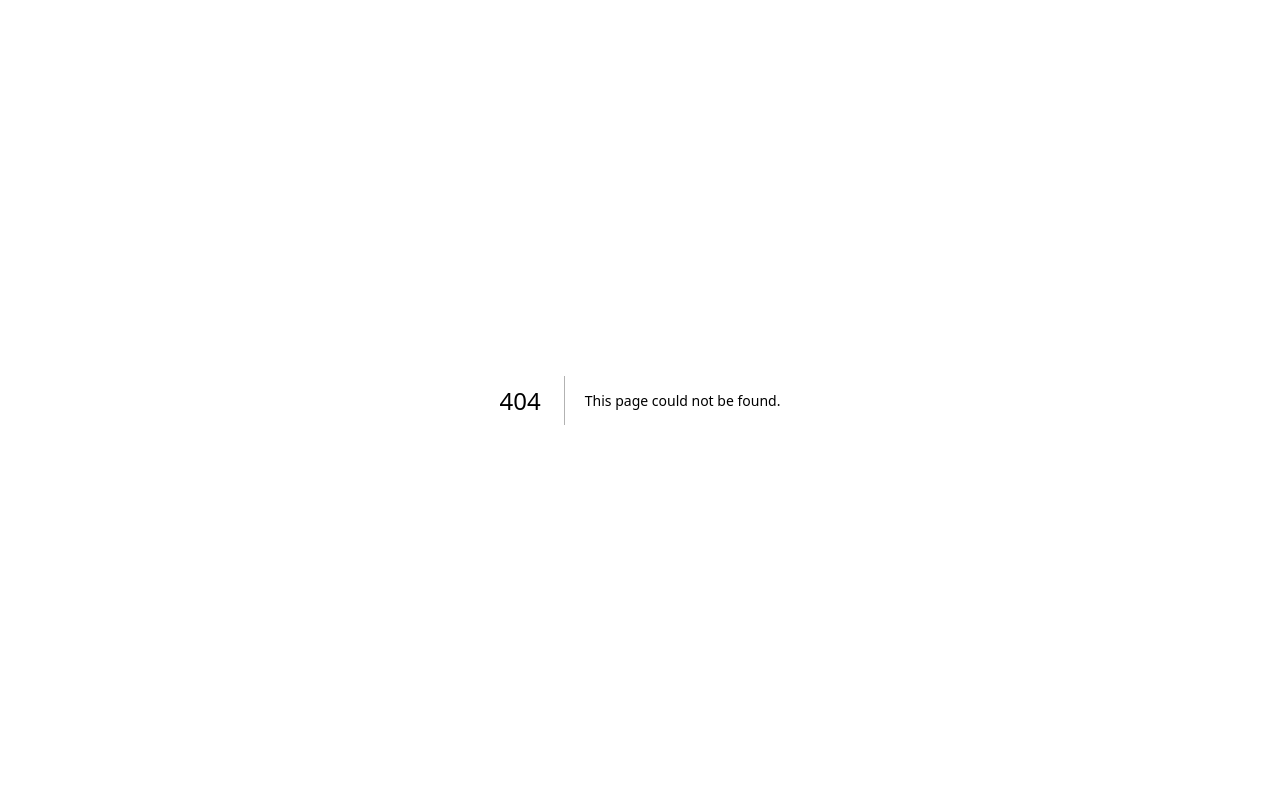
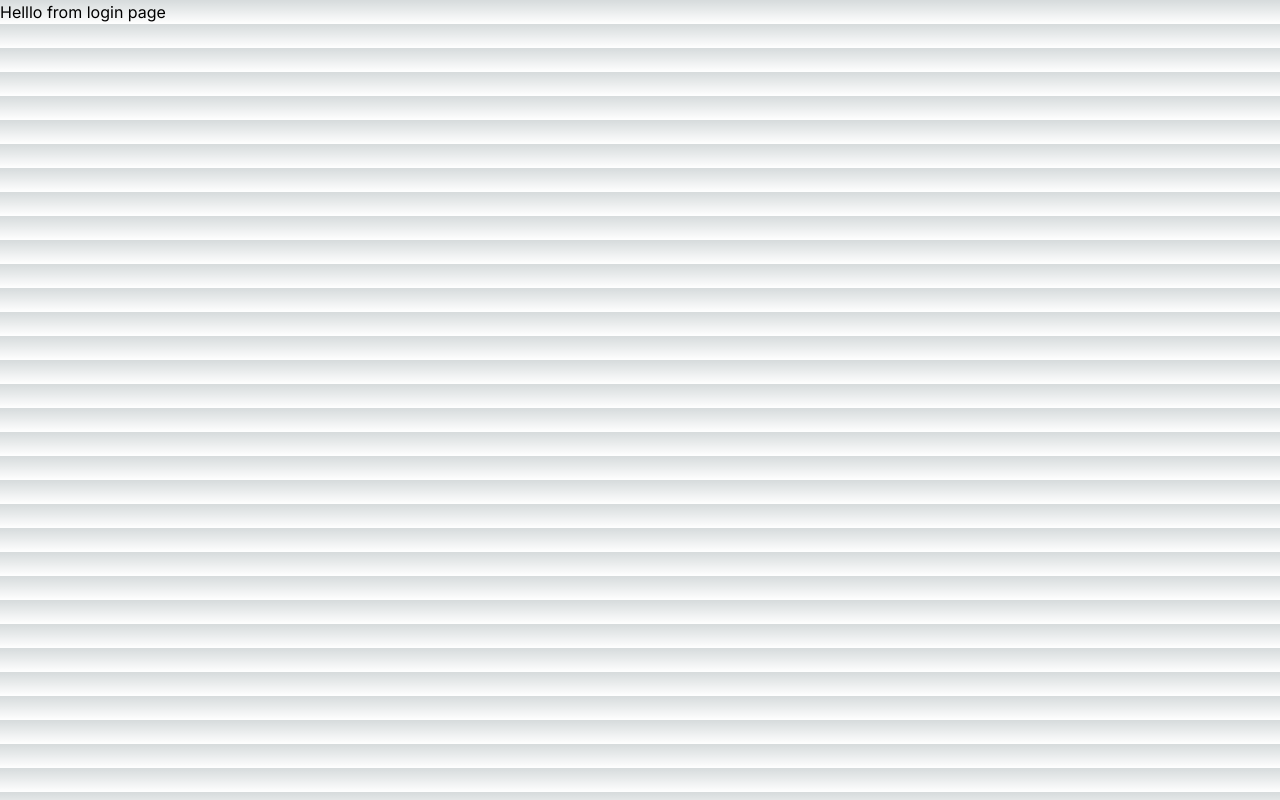
Before and after one commit to Sandeshjadhav22/Snap-next, a Next.js app: page /login in a window 1280 px wide. Before the commit this address had no page. Built offline with nearby package versions, Linux system fonts and the light colour scheme.

Commit message:
nextjs setup

```diff
--- /dev/null
+++ b/app/login/page.tsx
@@ -0,0 +1,8 @@
+
+const LoginPage = () => {
+  return (
+    <div>Helllo from login page</div>
+  )
+}
+
+export default LoginPage
--- /dev/null
+++ b/app/signup/page.tsx
@@ -0,0 +1,8 @@
+
+const SignUpPage = () => {
+  return (
+    <div>SignUpPage</div>
+  )
+}
+
+export default SignUpPage
```
